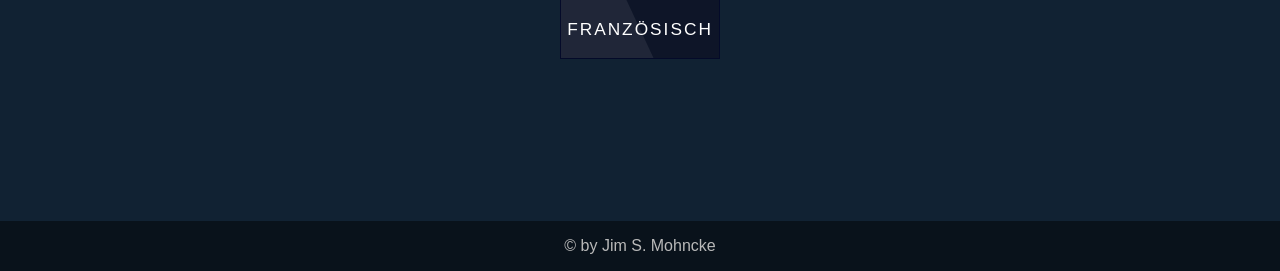
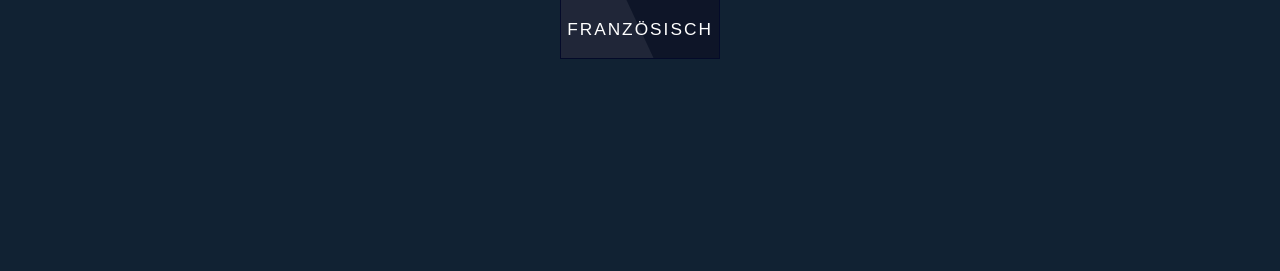
Before and after one commit to Bommberk/Stundenplan10b, a PHP site: page /index.html in a window 1280 px wide. Shown: the part 644-915 px from the top of the page. After the commit the page ends 703 px from the top, so only its background shows below. Run offline with PHP 8.4, Linux system fonts and the light colour scheme; some web fonts are replaced.

Commit message:
footer weg

```diff
--- a/index.html
+++ b/index.html
@@ -33,7 +33,6 @@
       </a>
       </div>
 
-        <footer>&copy; by Jim S. Mohncke </footer>
 
 
 </body>
--- a/style.css
+++ b/style.css
@@ -118,16 +118,6 @@ h1
   background: rgba(255,255,255,0.075);
   transform: skew(25deg);
 }
-footer
-{
-    height: 50px;
-    background: #09121b;
-    display: flex;
-    justify-content: center;
-    align-items: center;
-    margin-top: 20px;
-    color: #b9b9b9;
-}
 h2
 {
   color: #fff;
```
